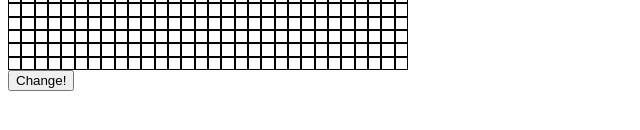
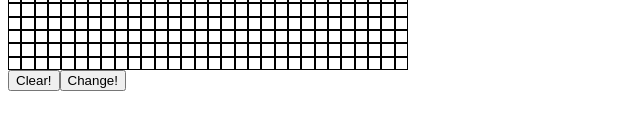
Before and after one commit to swirly-way/etch-a-sketch, a plain HTML site: page index.html in a window 1280 px wide. Shown: the part 338-468 px from the top of the page, without its empty margins (0-640 px from the left). Drawn offline with Linux system fonts and the light colour scheme.

Commit message:
Create a clear button that will clean all squares

```diff
--- a/index.html
+++ b/index.html
@@ -10,7 +10,8 @@
 <body>
     <div id="container"></div>
 
-    <div id="buttons"><button id="changeBtn">Change!</button></div>
+
+    <div id="buttons"><button id="clearBtn">Clear!</button><button id="changeBtn">Change!</button></div>
 
     <script src="./script.js"></script>
 </body>
```
